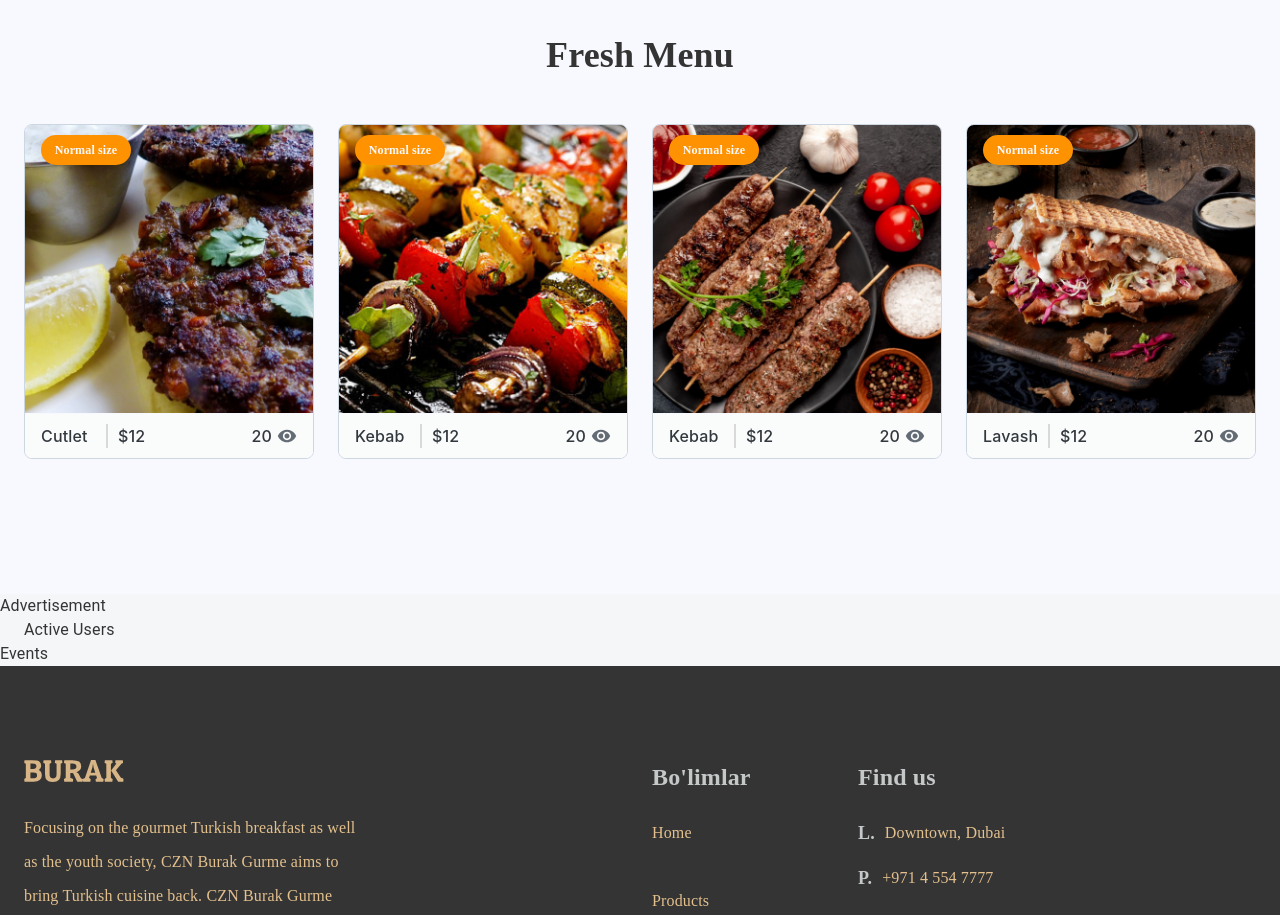
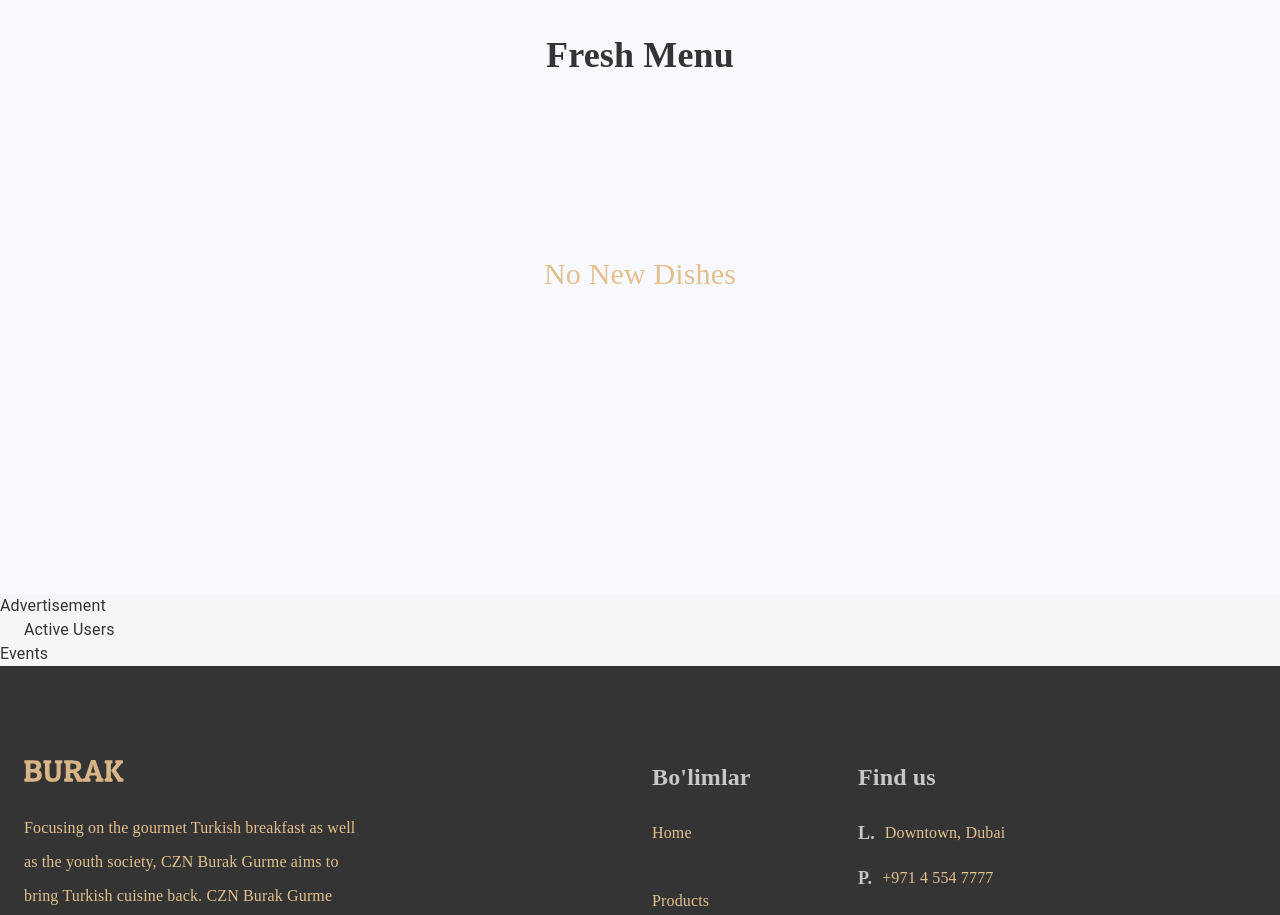
Before and after one commit to Muhammadsaid01/car-react, a React (Create React App) app: page / in a window 1280 px wide. Shown: the part 1600-2515 px from the top of the page. Built offline with nearby package versions, Linux system fonts and the light colour scheme.

Commit message:
fix:modify popular and new dishes components

```diff
--- a/src/app/screens/homePage/NewDishes.tsx
+++ b/src/app/screens/homePage/NewDishes.tsx
@@ -22,7 +22,8 @@ export default function NewDishes() {
 				<Box className='category-title'>Fresh Menu</Box>
 				<Stack className='cards-frame'>
 					<CssVarsProvider>
-						{newDishes.map((ele, index)=>{
+						{newDishes.length === 0 ? (
+						newDishes.map((ele, index)=>{
 							return (
 								<Card key={index} variant='outlined' className={"card"}>
 									<CardOverflow>
@@ -53,7 +54,10 @@ export default function NewDishes() {
 
 								</Card>
 							);
-						})}
+						})
+						) :(
+							<Box className='no-data'>No new dishes</Box>
+						)}
 					</CssVarsProvider>
 				</Stack>
 			</Stack>
--- a/src/app/screens/homePage/PopularDishes.tsx
+++ b/src/app/screens/homePage/PopularDishes.tsx
@@ -21,7 +21,8 @@ export default function PopularDishes() {
 			<Stack className='popular-section'>
 					<Box className='category-title'>Popular Dishes</Box>
 					<Stack className='cards-frame'>
-						{list.map((ele, index)=>{
+						{list.length !== 0 ? (
+						list.map((ele, index)=>{
 							return (
 								<CssVarsProvider key={index}>
 									<Card className={"card"}>
@@ -73,7 +74,10 @@ export default function PopularDishes() {
 									</Card>
 											</CssVarsProvider>
 							);
-						})}
+						})
+						) :(
+							<Box className='no-data'>No popular dishes</Box>
+						)}
 					</Stack>
 			</Stack>
 		</Container>
--- a/src/css/home.css
+++ b/src/css/home.css
@@ -98,6 +98,21 @@ justify-content: space-between;
 	linear-gradient(to top, rgba(0, 0, 0, 0.8), rgba(0, 0, 0, 0) 300px);
 }
 
+.homepage .popular-dishes-frame .no-data {
+	width: 100%;
+	height: 300px;
+	display: flex;
+	justify-content: center;
+	align-items: center;
+	text-transform: capitalize;
+	font-family: "Poppins";
+	font-style: normal;
+	font-weight: 400;
+	font-size: 30px;
+	line-height: 34px;
+	color: #e3c08d;
+
+}
 /** NEW PRODUCTS **/
 
 .homepage .new-products-frame {
@@ -192,3 +207,19 @@ font-weight: 500;}
 	align-items: center;
 	font-weight: 500;
 }
+
+
+.homepage .new-products-frame .no-data {
+	width: 100%;
+	height: 300px;
+	display: flex;
+	justify-content: center;
+	align-items: center;
+	text-transform: capitalize;
+	font-family: "Poppins";
+	font-style: normal;
+	font-weight: 400;
+	font-size: 30px;
+	line-height: 34px;
+	color: #e3c08d;
+}
```
